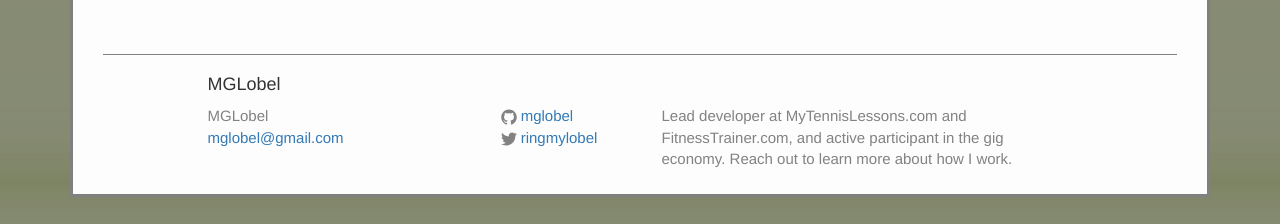
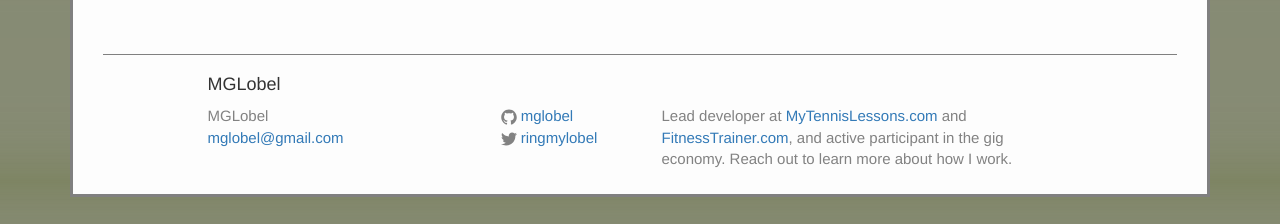
Before and after one commit to mglobel/mglobel, a Jekyll site: the page built from index.html, in a window 1280 px wide. Shown: the part 1604-1828 px from the top of the page. Built offline with Jekyll 4.4.1, drawn with Linux system fonts in a browser that asks for light colours; nearby versions of some CDN libraries; a script that is not in the unit is left out; comment, search, counter and statistics services are not loaded; some of the changed lines change nothing that is shown.

Commit message:
add links to footer description

```diff
--- a/_includes/footer.html
+++ b/_includes/footer.html
@@ -42,7 +42,11 @@
           </ul>
         </div>
         <div class="footer-col  footer-col-3">
-          <p class="text">{{ site.description }}</p>
+          <p class="text">Lead developer at
+            <a href="http://mytennislessons.com">MyTennisLessons.com</a> and
+            <a href="http://fitnesstrainer.com">FitnessTrainer.com</a>, and
+            active participant in the gig economy. Reach out to learn more about
+            how I work.</p>
         </div>
       </div>
     </div>
```
